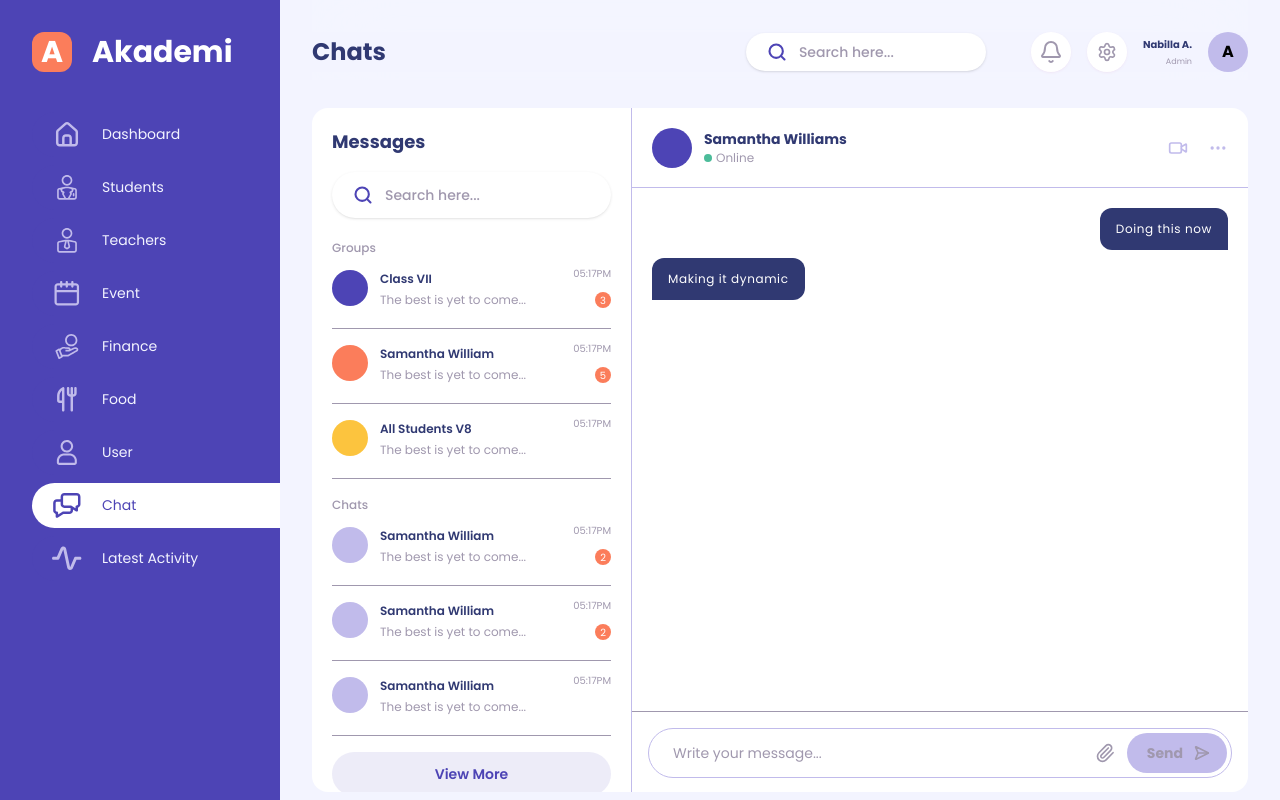
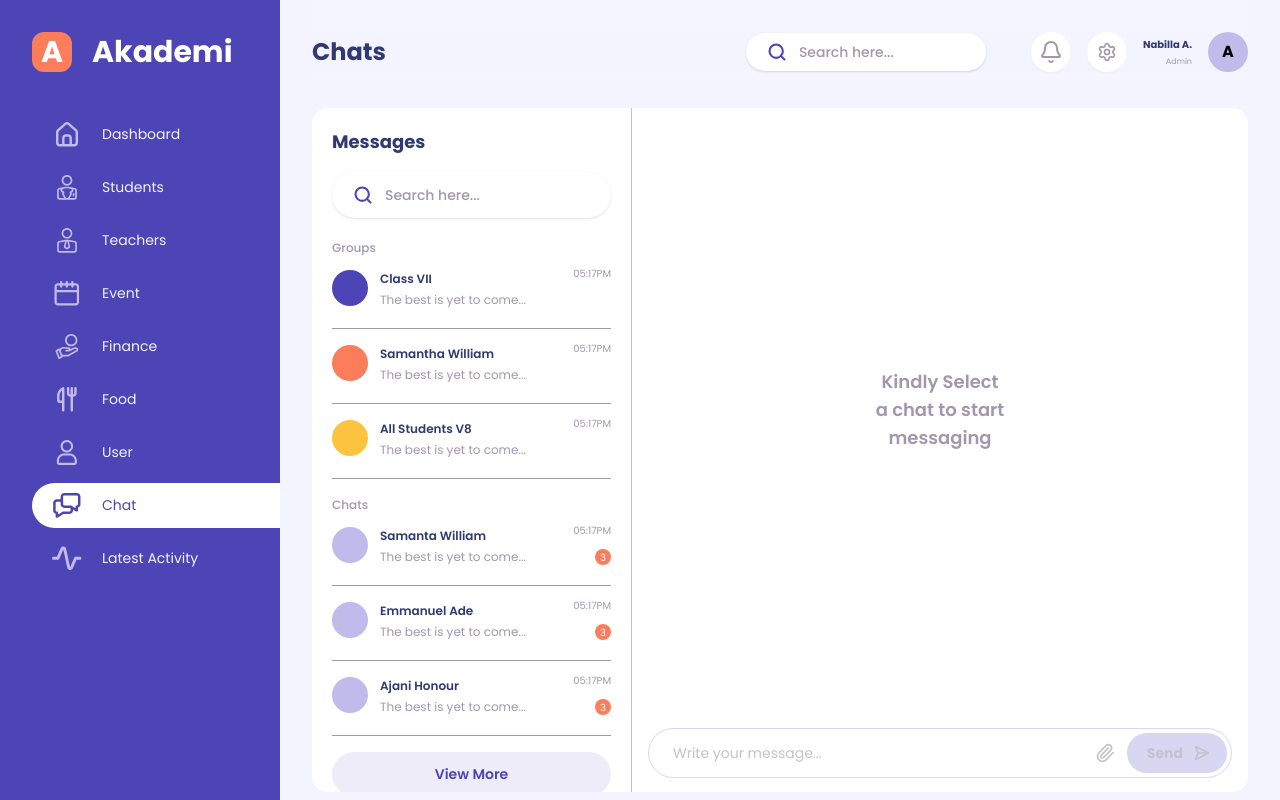
Before and after one commit to DEE-PRINCE001/Akademi, a React (Vite) app: page /chat in a window 1280 px wide. Built offline with nearby package versions, Linux system fonts and the light colour scheme.

Commit message:
Activated the chat page and made it responsive

```diff
--- a/src/App.jsx
+++ b/src/App.jsx
@@ -102,17 +102,24 @@ function App() {
               <StudentDetailsPage/> */}
           </Sidebar>} />
 
-          <Route path='/chat' element={<Sidebar>
+          <Route path='/chat'>
+            <Route index element={<Sidebar>
+              <ChatPage />
+            </Sidebar>} />
+
+
+          <Route path=':id' element={<Sidebar>
             <ChatPage />
           </Sidebar>} />
+        </Route>
 
-          <Route path='/latest-activity' element={<Sidebar>
-            <LatestActivityPage />
-            {/* <ActivityTimeline/> */}
-          </Sidebar>} />
+        <Route path='/latest-activity' element={<Sidebar>
+          <LatestActivityPage />
+          {/* <ActivityTimeline/> */}
+        </Sidebar>} />
 
-        </Routes>
-      </NavContext.Provider>
+      </Routes>
+    </NavContext.Provider >
     </>
   )
 }
--- a/src/components/inputs/ChatInput.jsx
+++ b/src/components/inputs/ChatInput.jsx
@@ -37,7 +37,7 @@ const ChatInput = forwardRef(({
       {/* Input Text Field */}
       <input
         ref={ref}
-        type="text"
+        type="textarea"
         value={value}
         onChange={onChange}
         onKeyDown={handleKeyDown}
@@ -45,7 +45,7 @@ const ChatInput = forwardRef(({
         disabled={disabled}
         className="
           flex-1 bg-transparent text-sm text-primary-text
-          placeholder:text-grey-300 focus:outline-none py-2 mr-3
+          placeholder:text-grey-300 focus:outline-none py-2 mr-1 md:mr-3
         "
         {...props}
       />
@@ -74,12 +74,12 @@ const ChatInput = forwardRef(({
 
         className="
           bg-primary hover:bg-primary/90 disabled:bg-grey-200 disabled:text-grey-300
-          text-white rounded-full px-5 py-2.5 flex items-center gap-x-2
+          text-white rounded-full px-3 md:px-5 py-2.5 flex items-center gap-x-2
           text-sm font-bold transition-all duration-200 shrink-0 select-none
           focus:outline-none focus:ring-2 focus:ring-offset-2 focus:ring-primary
         "
       >
-        <span>Send</span>
+        <span className='hidden md:inline'>Send</span>
         <Send size={16} strokeWidth={2.5} className='rotate-45' />
       </button>
     </div>
--- a/src/pages/chat/ChatPage.jsx
+++ b/src/pages/chat/ChatPage.jsx
@@ -9,19 +9,42 @@ import MessageRow from '../dashboard/MessageRow'
 import Button from '../../components/labels/Button'
 import Message from './Message'
 import HeaderContainer from '../../components/Layout/HeaderContainer'
+import { useNavigate } from 'react-router-dom'
+import { useParams } from 'react-router-dom'
+import { ArrowLeft } from 'lucide-react'
+
+import { students } from '../student/StudentData'
 
 
 
 const ChatPage = ({ name, status }) => {
+
+  const navigate = useNavigate()
+  const { id } = useParams()
+  const rid = id;
+
+
+  const groups = [
+    { id: 10, name: "Class VII", profile: "primary" },
+    { id: 11, name: "Samantha William", profile: "secondary" },
+    { id: 12, name: "All Students V8", profile: "accent" }
+  ]
+
+  const student = students.find((x) => x.id == Number(rid)) || groups.find((x) => x.id == Number(rid));
+  const studentMessages = students.slice(0, 3)
+
+
   const [value, setValue] = useState("")
   const chatRef = useRef(null);
 
   const [messages, setMessages] = useState([
-    {id: 1,
+    {
+      id: 1,
       text: "Doing this now",
       type: 1
     },
-    { id:2,
+    {
+      id: 2,
       text: "Making it dynamic",
       type: 2,
 
@@ -37,53 +60,52 @@ const ChatPage = ({ name, status }) => {
 
   const handleSubmit = () => {
     setMessages([...messages,
-      {id: (messages.at(-1).id) + 1, text: value, type:1}])
+    { id: (messages.at(-1).id) + 1, text: value, type: 1 }])
     console.log(value)
     setValue("")
   }
   const handleSend = () => {
     setMessages([...messages,
-      {id: (messages.at(-1).id) + 1, text: value, type:2}])
+    { id: (messages.at(-1).id) + 1, text: value, type: 2 }])
     setValue("")
   }
 
   let lastOutgoingId = null;
   let lastIncomingId = null;
 
-  for (let i = messages.length -1; i >= 0; i--){
+  for (let i = messages.length - 1; i >= 0; i--) {
     let message = messages[i]
 
-    if (lastOutgoingId == null && message.type == 1){
+    if (lastOutgoingId == null && message.type == 1) {
       lastOutgoingId = message.id;
     }
 
-    if (lastIncomingId == null && message.type == 2)
-    {
+    if (lastIncomingId == null && message.type == 2) {
       lastIncomingId = message.id
     }
 
-    if (lastIncomingId != null && lastOutgoingId != null){
+    if (lastIncomingId != null && lastOutgoingId != null) {
       break;
     }
 
   }
 
   useEffect(() => {
-    if(chatRef.current){
+    if (chatRef.current) {
       chatRef.current.scrollTop = chatRef.current.scrollHeight;
     }
   }, [messages])
   return (
-    <div className='flex-1 flex flex-col space-y-3 md:space-y-7 min-h-0 h-full m-0'>
+    <div className='flex flex-col space-y-3 md:space-y-7 min-h-0 h-screen m-0'>
       <HeaderContainer>
-        <GeneralHeader title={"Chats"} searchBox reducedWidth/>
+        <GeneralHeader title={"Chats"} searchBox reducedWidth />
       </HeaderContainer>
       <div className='flex-1 min-h-0 rounded-2xl bg-white flex'>
 
 
 
-        <div className='min-h-0 overflow-auto scrollbar-thin w-full md:w-80 border-r border-grey-200 p-5'>
-          <div className='flex flex-col space-y-4'>
+        <div className={`min-h-0 ${student ? 'hidden' : 'flex'} md:flex overflow-auto scrollbar-thin w-full md:w-80 border-r border-grey-200 p-5`}>
+          <div className='flex flex-col space-y-4 w-full'>
 
             <h1 className='font-bold text-primary-text text-lg pb-'>Messages</h1>
 
@@ -91,16 +113,14 @@ const ChatPage = ({ name, status }) => {
 
             <div className='flex flex-col space-y-3'>
               <h3 className='text-grey-300 pt-1 font-medium text-[12px] leading-none'>Groups</h3>
-              <MessageRow profile="primary" message='The best is yet to come, you know that right?' name={"Class VII"} notification={"3"} />
-              <MessageRow profile={"secondary"} message='The best is yet to come, you know that right?' name={"Samantha William"} notification={"5"} />
-              <MessageRow profile={"accent"} message='The best is yet to come, you know that right?' name={"All Students V8"} />
+              {groups.map((x) => <MessageRow key={x.id} id={x.id}
+                message='The best is yet to come, you know that right?' name={x.name} profile={x.profile} />)}
             </div>
 
             <div className='flex flex-col space-y-3'>
               <h3 className='text-grey-300 pt-1 font-medium text-[12px] leading-none'>Chats</h3>
-              <MessageRow message='The best is yet to come, you know that right?' name={"Samantha William"} notification={2} />
-              <MessageRow message='The best is yet to come, you know that right?' name={"Samantha William"} notification={2} />
-              <MessageRow message='The best is yet to come, you know that right?' name={"Samantha William"} />
+              {studentMessages.map((x) => <MessageRow key={x.id} id={x.id}
+                message='The best is yet to come, you know that right?' name={x.name} notification={"3"} />)}
             </div>
 
             <Button colors={"bg-button-grey text-primary border-none hover:text-white hover:bg-primary"}
@@ -108,15 +128,20 @@ const ChatPage = ({ name, status }) => {
           </div>
         </div>
 
-        <div className='flex-1 h-full hidden md:flex lg:flex-col'>
+        {/* ChatWindow */}
+        <div className={`flex-1 min-w-0 h-full ${!student ? 'hidden' : 'flex'} md:flex md:flex-col`}>
 
-          <div className='flex-1 flex flex-col h-full'>
+          <div className='flex-1 min-w-0 flex flex-col h-full'>
+            {student && (
               <div className='w-full h-20 border-b border-grey-200 p-5 flex justify-between items-center'>
                 <div className='flex space-x-3 items-center'>
+                  <CircularIcon variant="details" size='sm' className=" md:hidden"
+                  onClick={() => navigate("/chat")}
+                                icon={<ArrowLeft size={20} className='text-inherit' />} />
                   <CircularIcon />
                   <div className='flex flex-col'>
                     <h2 className='font-bold text-primary-text text-[14px]'>
-                    {name || "Samantha Williams"}
+                      {student.name || "Samantha Williams"}
                     </h2>
                     <LabelLegend label={"Online"} />
                   </div>
@@ -126,19 +151,26 @@ const ChatPage = ({ name, status }) => {
                   <MoreHorizontal size={20} />
                 </div>
 
-            </div>
+              </div>)}
 
-            {/* CHats */}
-
+            {/* Chats */}
+            {student && (
               <div ref={chatRef} className='flex-1 p-5 overflow-y-auto scrollbar-thin border-b border-grey-300 flex-col space-y-2'>
                 {messages.map((x) => <Message type={x.type} message={x.text} isLastMessage={x.id == lastIncomingId || x.id == lastOutgoingId} />)}
 
+              </div>
+            )}
 
+            {!student && (
+              <div className='flex-1 flex justify-center items-center'>
+                <h1 className='text-grey-300 text-lg font-semibold text-center'>Kindly Select <br/> a chat to start <br/> messaging</h1>
               </div>
+            )}
+
 
             {/* Keyboard  */}
-            <div className='w-full h-20 border-grey-300 p-4'>
-              <ChatInput value={value} onAttachmentClick={handleSend} onSend={handleSubmit} onChange={onChange}/>
+            <div className='w-full min-w-0 h-20 border-grey-300 p-4'>
+              <ChatInput value={value} onAttachmentClick={handleSend} onSend={handleSubmit} onChange={onChange} disabled={!student} />
             </div>
           </div>
         </div>
--- a/src/pages/chat/Message.jsx
+++ b/src/pages/chat/Message.jsx
@@ -6,7 +6,7 @@ const Message = ({isLastMessage=false, type=1, message}) => {
     const incomingStyle = "rounded-r-xl rounded-t-xl"
   return (
 
-    <div className={`py-3 px-4
+    <div className={`py-3 px-4 text-wrap overflow-wrap wrap-break-word
     ${isLastMessage? (type == 1? outgoingStyle : type == 2? incomingStyle :"" ) : "rounded-2xl"}
     ${type == 1? "justify-self-end": ""}
     bg-primary-text text-white font-normal font-sans tracking-wider text-[12px] w-fit  max-w-[85%] md:max-w-[50%]`}>
--- a/src/pages/dashboard/Dashboard.jsx
+++ b/src/pages/dashboard/Dashboard.jsx
@@ -16,8 +16,10 @@ import MessageRow from './MessageRow'
 import FoodMenu from './FoodMenu'
 import { SchoolCalendar } from './SchoolCalendar'
 import { SchoolFinanceChart } from './SchoolFinance'
+import {students} from '../../pages/student/StudentData'
 
 const Dashboard = () => {
+  const studentData = students.slice(0, 4);
 
   const { sideBarOpened,
     setSideBarOpened,
@@ -224,10 +226,9 @@ const Dashboard = () => {
           {/* Messages */}
           <div className='flex flex-col space-y-5'>
             <h1 className='font-bold text-primary-text text-lg'>Messages</h1>
-            <MessageRow message='The best is yet to come, you know that right?' name={"Samantha William"} />
-            <MessageRow message='The best is yet to come, you know that right?' name={"Samantha William"} />
-            <MessageRow message='The best is yet to come, you know that right?' name={"Samantha William"} />
-            <MessageRow message='The best is yet to come, you know that right?' name={"Samantha William"} />
+            {studentData.map((x) => <MessageRow key={x.id} id={x.id}
+              message='The best is yet to come, you know that right?' name={x.name} notification={"3"} />)}
+
             <Button colors={"bg-grey-300/30 text-primary border-none hover:text-white hover:bg-primary"}
               size={"w-full p-3 font-semibold text-sm"} className={"cursor-pointer"}>View More</Button>
           </div>
--- a/src/pages/dashboard/MessageRow.jsx
+++ b/src/pages/dashboard/MessageRow.jsx
@@ -1,10 +1,11 @@
 import React from 'react'
 import CircularIcon from '../../components/labels/CircularIcon'
+import { Link } from 'react-router-dom'
 
 
-const MessageRow = ({ name, message = "", time, notification, softborder, profile}) => {
+const MessageRow = ({ id, name, message = "", time, notification, softborder, profile}) => {
   return (
-    <div className={`flex relative justify-start pt-1 border-b ${softborder ? "border-grey-200/10 pb-2" : "border-grey-300 pb-5"}`}>
+    <Link to={`/chat/${id}`} className={`flex relative justify-start pt-1 border-b cursor-pointer ${softborder ? "border-grey-200/10 pb-2" : "border-grey-300 pb-5"}`}>
       <div className='flex space-x-3 justify-center flex-1'>
         <CircularIcon variant={profile || "empty"} size='xm' />
         <div className='flex flex-1 flex-col space-y-1 justify-between'>
@@ -19,7 +20,7 @@ const MessageRow = ({ name, message = "", time, notification, softborder, profil
 
       <p className='absolute right-0 top-0 text-grey-300 text-[10px]'>{time || "05:17PM"}</p>
 
-    </div>
+    </Link>
   )
 }
 
```
Lines whose indentation alone changed are shown as unchanged.
